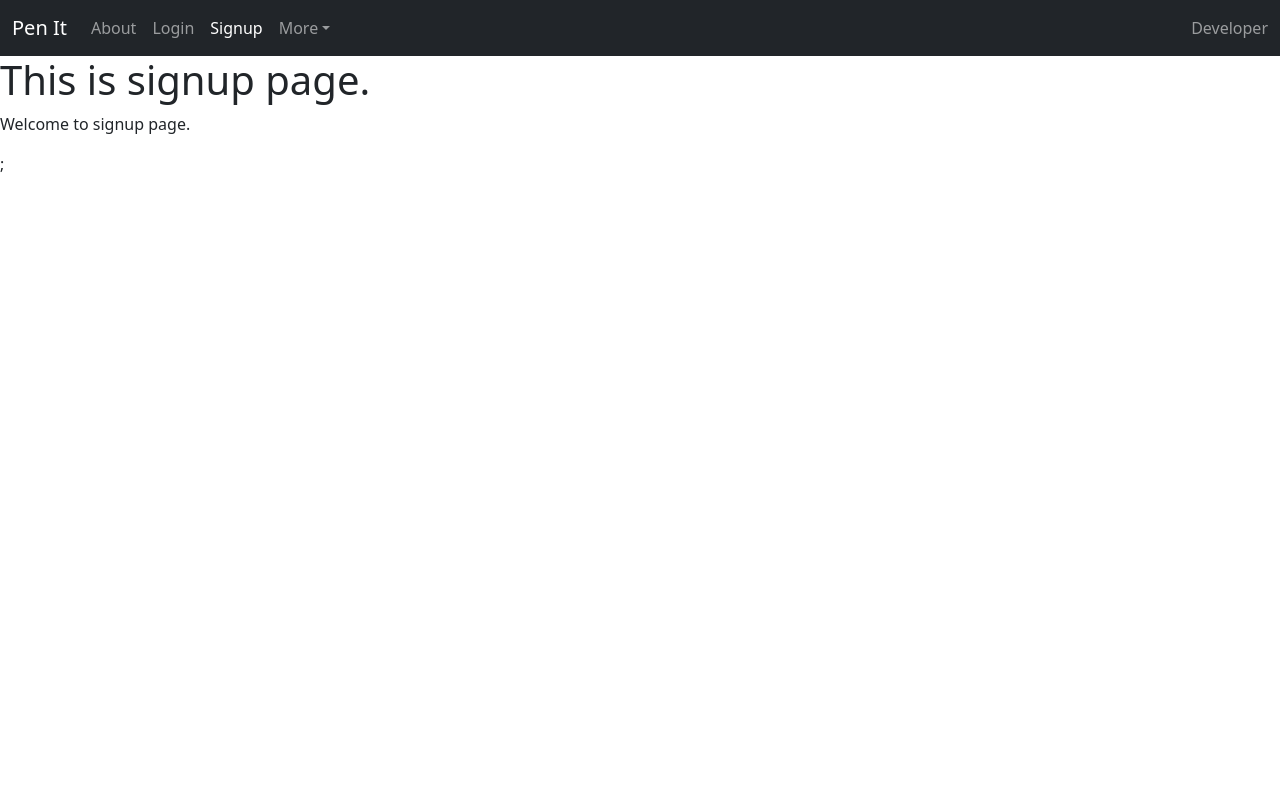
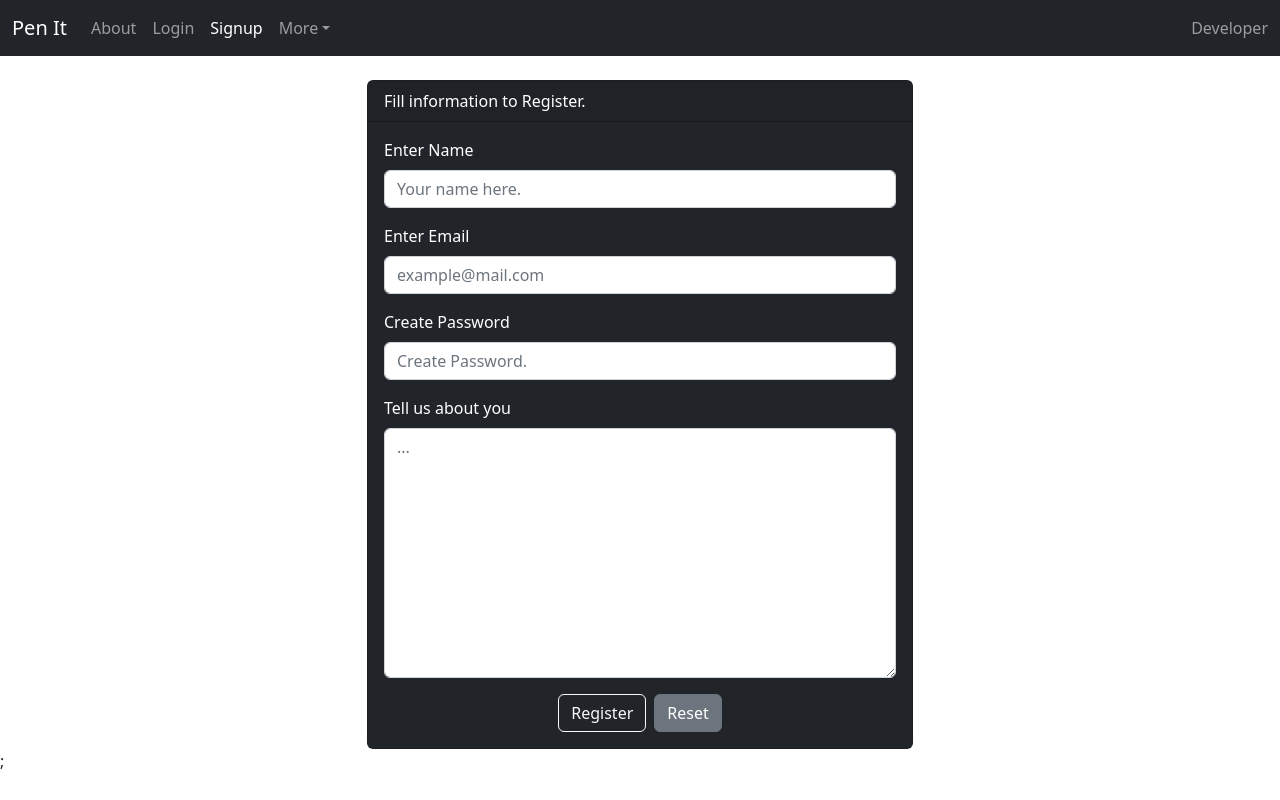
Before and after one commit to awkward-student/blog_application, a React (Create React App) app: page /signup in a window 1280 px wide. Built offline with nearby package versions, Linux system fonts and the light colour scheme.

Commit message:
Update Signup.js
Created signup form.

```diff
--- a/src/pages/Signup.js
+++ b/src/pages/Signup.js
@@ -1,12 +1,71 @@
+import { Button, Card, CardBody, CardHeader, Col, Container, Form, FormGroup, Input, Label, Row } from "reactstrap";
 import Base from "../components/Base";
 
 const Signup=()=>{
     return(
         <Base>
-            <div>
-                <h1>This is signup page.</h1>
-                <p>Welcome to signup page.</p>
-            </div>
+            <Container>
+                <Row className="mt-4">
+                    <Col sm={{ size: 6, offset: 3 }}>
+                        <Card color="dark" inverse>
+                            <CardHeader>
+                                Fill information to Register.
+                            </CardHeader>
+                            <CardBody>
+                                {/* creating form  */}
+                                <Form>
+                                    {/* name field  */}
+                                    <FormGroup>
+                                        <Label for="name">Enter Name</Label>
+                                        <Input
+                                            id="name"
+                                            type="text"
+                                            placeholder="Your name here."
+                                        />
+                                    </FormGroup>
+                                    {/* email field  */}
+                                    <FormGroup>
+                                        <Label for="email">Enter Email</Label>
+                                        <Input
+                                            id="email"
+                                            type="email"
+                                            placeholder="example@mail.com"
+                                        />
+                                    </FormGroup>
+                                    {/* password field  */}
+                                    <FormGroup>
+                                        <Label for="password">Create Password</Label>
+                                        <Input
+                                            id="password"
+                                            type="password"
+                                            placeholder="Create Password."
+                                        />
+                                    </FormGroup>
+                                    {/* about field  */}
+                                    <FormGroup>
+                                        <Label for="about">Tell us about you</Label>
+                                        <Input
+                                            id="about"
+                                            type="textarea"
+                                            placeholder="..."
+                                            style={{height:"250px"}}
+                                        />
+                                    </FormGroup>
+                                    {/* submit button  */}
+                                    <Container className="text-center">
+                                        <Button outline color="light">
+                                            Register
+                                        </Button>
+                                        <Button color="secondary" className="ms-2" type="reset">
+                                            Reset
+                                        </Button>
+                                    </Container>
+                                </Form>
+                            </CardBody>
+                        </Card>
+                    </Col>
+                </Row>
+            </Container>
         </Base>
     );
 };
```
